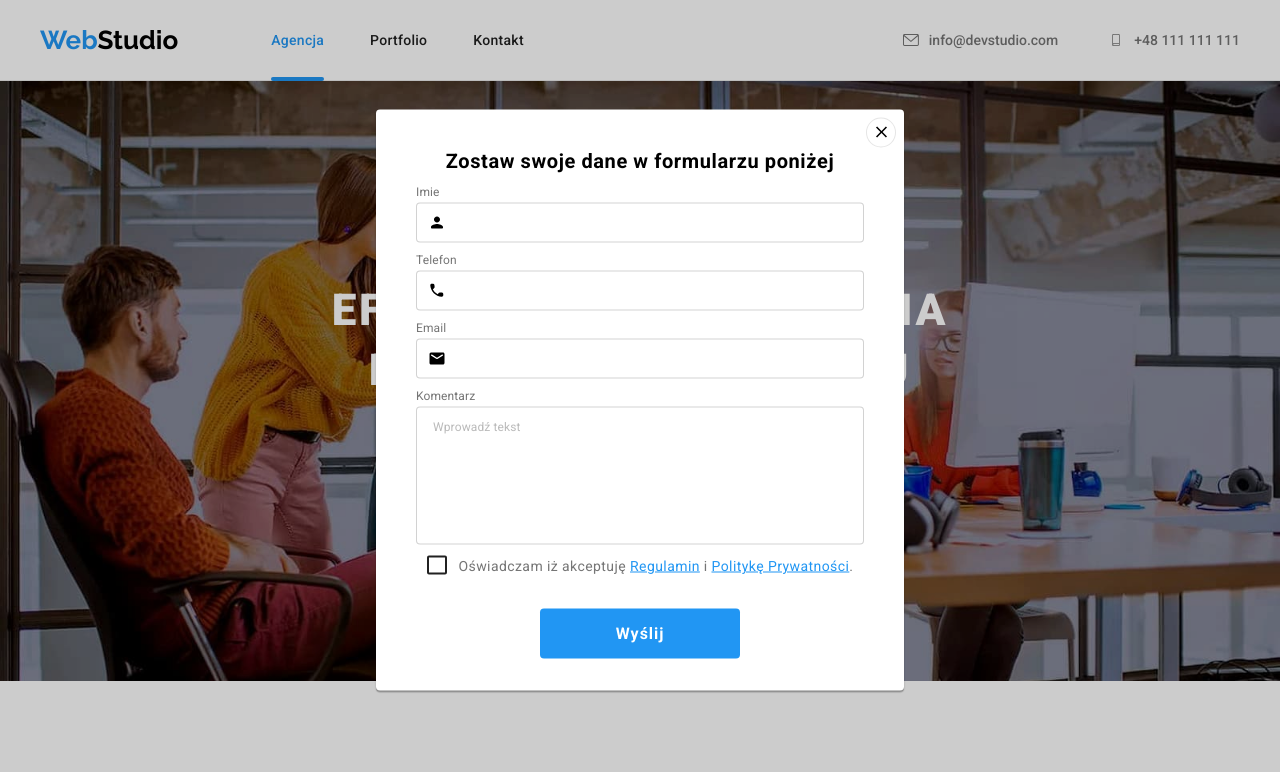
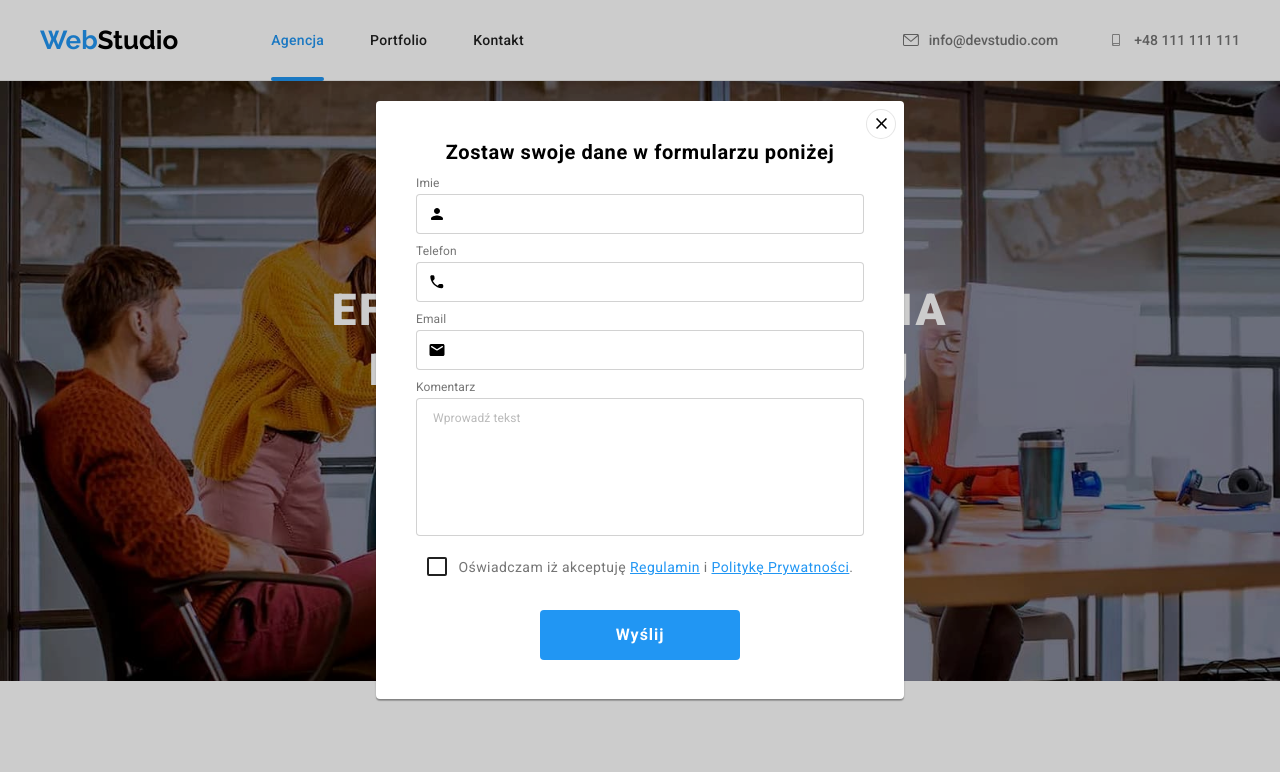
Before and after one commit to Apriluk91/goit-markup-hw-06, a plain HTML site: page index.html in a window 1280 px wide. Both pictures are taken after a click on the button "Zamów usługę". Shown: the top 772 px of the page. Drawn offline with Linux system fonts and the light colour scheme.

Commit message:
update
Styles etc

```diff
--- a/css/styles.css
+++ b/css/styles.css
@@ -715,7 +715,7 @@ label {
   left: 50%;
   transform: translate(-50%, -50%);
   width: 528px;
-  height: 581px;
+  height: 598px;
   background-color: var(--snow);
   border-radius: 4px;
   box-shadow: 0px 2px 1px #00000033, 0px 1px 1px #00000024,
@@ -738,7 +738,7 @@ label {
 }
 
 .modal-styles {
-  padding: 0px 40px 20px 40px;
+  padding: 40px;
 }
 
 .modal-main-text {
@@ -747,7 +747,6 @@ label {
   line-height: 1.15;
   text-align: center;
   letter-spacing: 0.03em;
-  margin-top: 40px;
   margin-bottom: 12px;
 }
 
@@ -825,6 +824,7 @@ label {
 .order-rodo {
   display: block;
   align-items: center;
+  margin-top: 20px;
   margin-bottom: 30px;
   font-size: 14px;
   line-height: 1.71;
@@ -875,7 +875,6 @@ label {
   width: 200px;
   height: 50px;
   margin-inline: auto;
-  margin-bottom: 40px;
   cursor: pointer;
   color: var(--snow);
   background-color: var(--blue-sky);
```
